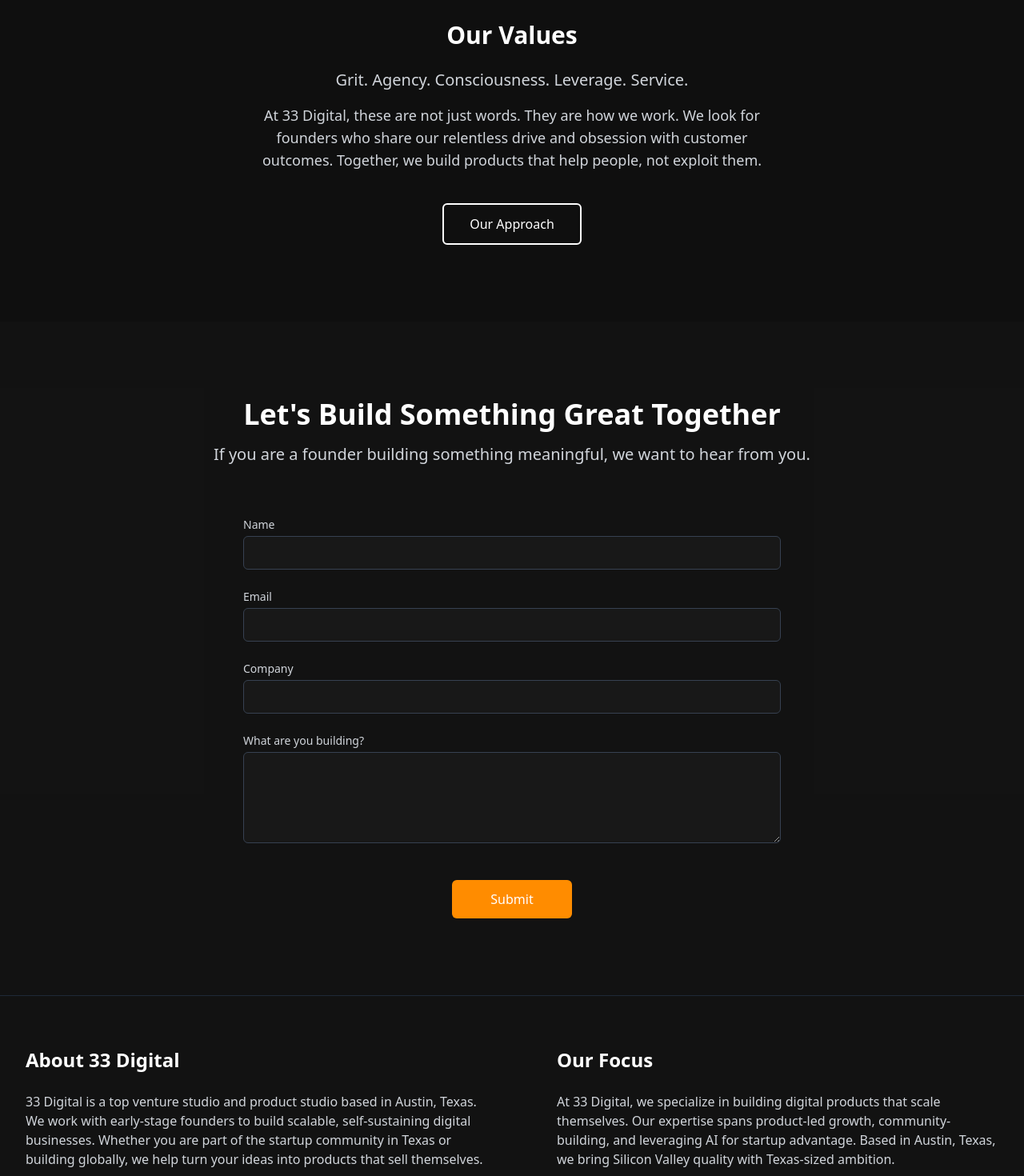
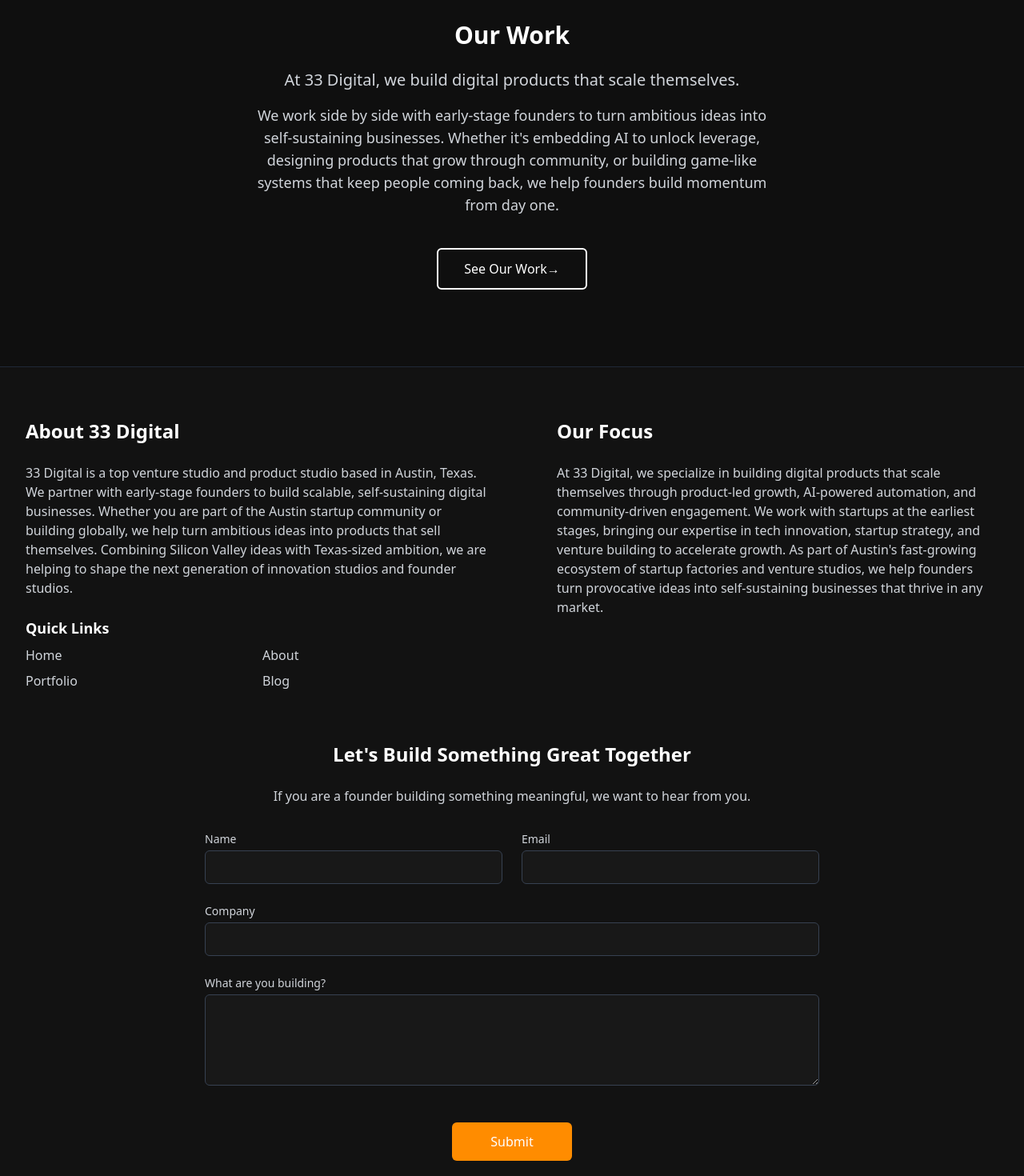
Before and after one commit to seanraf/33digital, a React (Vite) app: page / in a window 1280 px wide. Shown: the part 1040-2510 px from the top of the page at 80% size. Built offline with nearby package versions, Linux system fonts and the light colour scheme.

Commit message:
Update content and move contact form
- Update footer copy as requested.
- Move contact form to the footer.
- Update homepage copy and CTA.
- Update "Our Values" section on homepage.

```diff
--- a/src/components/Footer.tsx
+++ b/src/components/Footer.tsx
@@ -1,21 +1,57 @@
 
-import React from "react";
+import React, { useState } from "react";
 import { Link } from "react-router-dom";
+import { useToast } from "@/hooks/use-toast";
 
 const Footer = () => {
+  const { toast } = useToast();
   const currentYear = new Date().getFullYear();
+  const [formData, setFormData] = useState({
+    name: "",
+    email: "",
+    company: "",
+    message: ""
+  });
+  const [isSubmitting, setIsSubmitting] = useState(false);
+
+  const handleChange = (e: React.ChangeEvent<HTMLInputElement | HTMLTextAreaElement>) => {
+    const { name, value } = e.target;
+    setFormData(prev => ({ ...prev, [name]: value }));
+  };
+
+  const handleSubmit = (e: React.FormEvent) => {
+    e.preventDefault();
+    setIsSubmitting(true);
+
+    // Simulate form submission
+    setTimeout(() => {
+      setIsSubmitting(false);
+      toast({
+        title: "Message sent",
+        description: "Thank you for reaching out. We'll be in touch shortly.",
+      });
+      setFormData({
+        name: "",
+        email: "",
+        company: "",
+        message: ""
+      });
+    }, 1500);
+  };
 
   return (
     <footer className="bg-studio-muted/10 py-16 border-t border-gray-800">
       <div className="section-container">
-        <div className="grid grid-cols-1 md:grid-cols-2 gap-12 mb-12">
+        <div className="grid grid-cols-1 md:grid-cols-2 gap-12 mb-16">
           <div>
             <h2 className="text-2xl font-bold mb-6">About 33 Digital</h2>
             <p className="text-gray-300 mb-6">
               33 Digital is a top venture studio and product studio based in Austin, Texas.
-              We work with early-stage founders to build scalable, self-sustaining digital businesses.
-              Whether you are part of the startup community in Texas or building globally,
-              we help turn your ideas into products that sell themselves.
+              We partner with early-stage founders to build scalable, self-sustaining digital businesses.
+              Whether you are part of the Austin startup community or building globally,
+              we help turn ambitious ideas into products that sell themselves.
+              Combining Silicon Valley ideas with Texas-sized ambition, we are helping
+              to shape the next generation of innovation studios and founder studios.
             </p>
 
             <div className="space-y-4">
@@ -50,16 +86,86 @@ const Footer = () => {
           <div className="md:pl-8">
             <h2 className="text-2xl font-bold mb-6">Our Focus</h2>
             <p className="text-gray-300 mb-6">
-              At 33 Digital, we specialize in building digital products that scale themselves.
-              Our expertise spans product-led growth, community-building, and leveraging AI for
-              startup advantage. Based in Austin, Texas, we bring Silicon Valley quality with
-              Texas-sized ambition.
-            </p>
-            <p className="text-gray-300">
-              We're part of the growing tech innovation ecosystem in Austin,
-              helping create the next generation of startup studios and venture builders.
+              At 33 Digital, we specialize in building digital products that scale themselves
+              through product-led growth, AI-powered automation, and community-driven engagement.
+              We work with startups at the earliest stages, bringing our expertise in tech innovation,
+              startup strategy, and venture building to accelerate growth. As part of Austin's fast-growing
+              ecosystem of startup factories and venture studios, we help founders turn provocative ideas
+              into self-sustaining businesses that thrive in any market.
             </p>
           </div>
+        </div>
+
+        <div className="max-w-3xl mx-auto mb-16">
+          <h2 className="text-2xl font-bold mb-6 text-center">Let's Build Something Great Together</h2>
+          <p className="text-gray-300 text-center mb-8">
+            If you are a founder building something meaningful, we want to hear from you.
+          </p>
+
+          <form onSubmit={handleSubmit} className="space-y-6">
+            <div className="grid grid-cols-1 md:grid-cols-2 gap-6">
+              <div>
+                <label htmlFor="name" className="block text-sm font-medium text-gray-300 mb-1">Name</label>
+                <input
+                  id="name"
+                  name="name"
+                  type="text"
+                  required
+                  value={formData.name}
+                  onChange={handleChange}
+                  className="w-full bg-studio-muted/20 border border-gray-700 rounded-md px-4 py-2 text-white focus:outline-none focus:ring-2 focus:ring-studio-accent/50"
+                />
+              </div>
+
+              <div>
+                <label htmlFor="email" className="block text-sm font-medium text-gray-300 mb-1">Email</label>
+                <input
+                  id="email"
+                  name="email"
+                  type="email"
+                  required
+                  value={formData.email}
+                  onChange={handleChange}
+                  className="w-full bg-studio-muted/20 border border-gray-700 rounded-md px-4 py-2 text-white focus:outline-none focus:ring-2 focus:ring-studio-accent/50"
+                />
+              </div>
+            </div>
+
+            <div>
+              <label htmlFor="company" className="block text-sm font-medium text-gray-300 mb-1">Company</label>
+              <input
+                id="company"
+                name="company"
+                type="text"
+                value={formData.company}
+                onChange={handleChange}
+                className="w-full bg-studio-muted/20 border border-gray-700 rounded-md px-4 py-2 text-white focus:outline-none focus:ring-2 focus:ring-studio-accent/50"
+              />
+            </div>
+
+            <div>
+              <label htmlFor="message" className="block text-sm font-medium text-gray-300 mb-1">What are you building?</label>
+              <textarea
+                id="message"
+                name="message"
+                rows={4}
+                required
+                value={formData.message}
+                onChange={handleChange}
+                className="w-full bg-studio-muted/20 border border-gray-700 rounded-md px-4 py-2 text-white focus:outline-none focus:ring-2 focus:ring-studio-accent/50"
+              />
+            </div>
+
+            <div className="text-center pt-4">
+              <button
+                type="submit"
+                disabled={isSubmitting}
+                className="btn-primary px-12 py-3 w-full md:w-auto"
+              >
+                {isSubmitting ? "Submitting..." : "Submit"}
+              </button>
+            </div>
+          </form>
         </div>
 
         <div className="border-t border-gray-800 pt-8">
--- a/src/components/Hero.tsx
+++ b/src/components/Hero.tsx
@@ -29,7 +29,7 @@ const Hero = () => {
 
         <div className="max-w-4xl mx-auto">
           <div className="text-center mb-16">
-            <h2 className="text-3xl font-bold mb-6">We are not consultants. We are co-builders.</h2>
+            <h2 className="text-3xl font-bold mb-6">We are not advisors. We are builders.</h2>
             <p className="text-lg text-gray-300 mb-6 max-w-2xl mx-auto">
               We stake sweat equity and deep product expertise into every company we back. From zero to one and beyond,
               we help founders turn early ideas into products that acquire, convert, and grow naturally.
@@ -39,7 +39,7 @@ const Hero = () => {
               We build digital products that scale themselves.
             </p>
             <Link to="/about" className="btn-outline px-8 py-3">
-              Meet the Studio
+              About Us
             </Link>
           </div>
         </div>
@@ -47,17 +47,17 @@ const Hero = () => {
         <div className="separator"></div>
 
         <div className="max-w-4xl mx-auto text-center">
-          <h2 className="text-3xl font-bold mb-6">Our Values</h2>
+          <h2 className="text-3xl font-bold mb-6">Our Work</h2>
           <p className="text-xl text-gray-300 mb-4">
-            Grit. Agency. Consciousness. Leverage. Service.
+            At 33 Digital, we build digital products that scale themselves.
           </p>
           <p className="text-lg text-gray-300 mb-10 max-w-2xl mx-auto">
-            At 33 Digital, these are not just words. They are how we work.
-            We look for founders who share our relentless drive and obsession with customer outcomes.
-            Together, we build products that help people, not exploit them.
+            We work side by side with early-stage founders to turn ambitious ideas into self-sustaining businesses.
+            Whether it's embedding AI to unlock leverage, designing products that grow through community,
+            or building game-like systems that keep people coming back, we help founders build momentum from day one.
           </p>
           <Link to="/portfolio" className="btn-outline px-8 py-3">
-            Our Approach
+            See Our Work <span aria-hidden="true">→</span>
           </Link>
         </div>
       </div>
--- a/src/pages/AboutPage.tsx
+++ b/src/pages/AboutPage.tsx
@@ -3,7 +3,6 @@ import React, { useEffect } from 'react';
 import { Helmet } from 'react-helmet-async';
 import Navbar from '@/components/Navbar';
 import About from '@/components/About';
-import Contact from '@/components/Contact';
 import Footer from '@/components/Footer';
 
 const AboutPage = () => {
@@ -28,7 +27,6 @@ const AboutPage = () => {
         </div>
       </div>
       <About />
-      <Contact />
       <Footer />
     </div>
   );
--- a/src/pages/Home.tsx
+++ b/src/pages/Home.tsx
@@ -3,7 +3,6 @@ import React, { useEffect } from 'react';
 import { Helmet } from 'react-helmet-async';
 import Navbar from '@/components/Navbar';
 import Hero from '@/components/Hero';
-import Contact from '@/components/Contact';
 import Footer from '@/components/Footer';
 
 const Home = () => {
@@ -19,7 +18,6 @@ const Home = () => {
       </Helmet>
       <Navbar />
       <Hero />
-      <Contact />
       <Footer />
     </div>
   );
```
Also changed, not shown: src/pages/BlogPostPage.tsx (+161 -97 lines).
